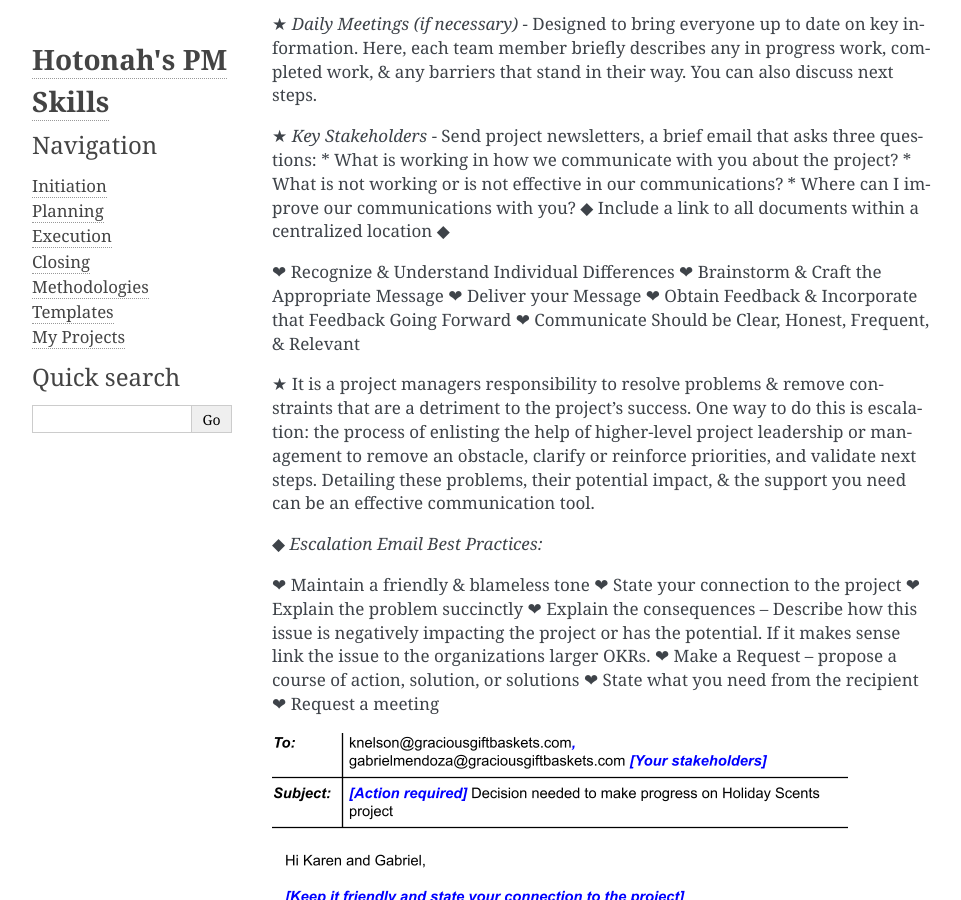
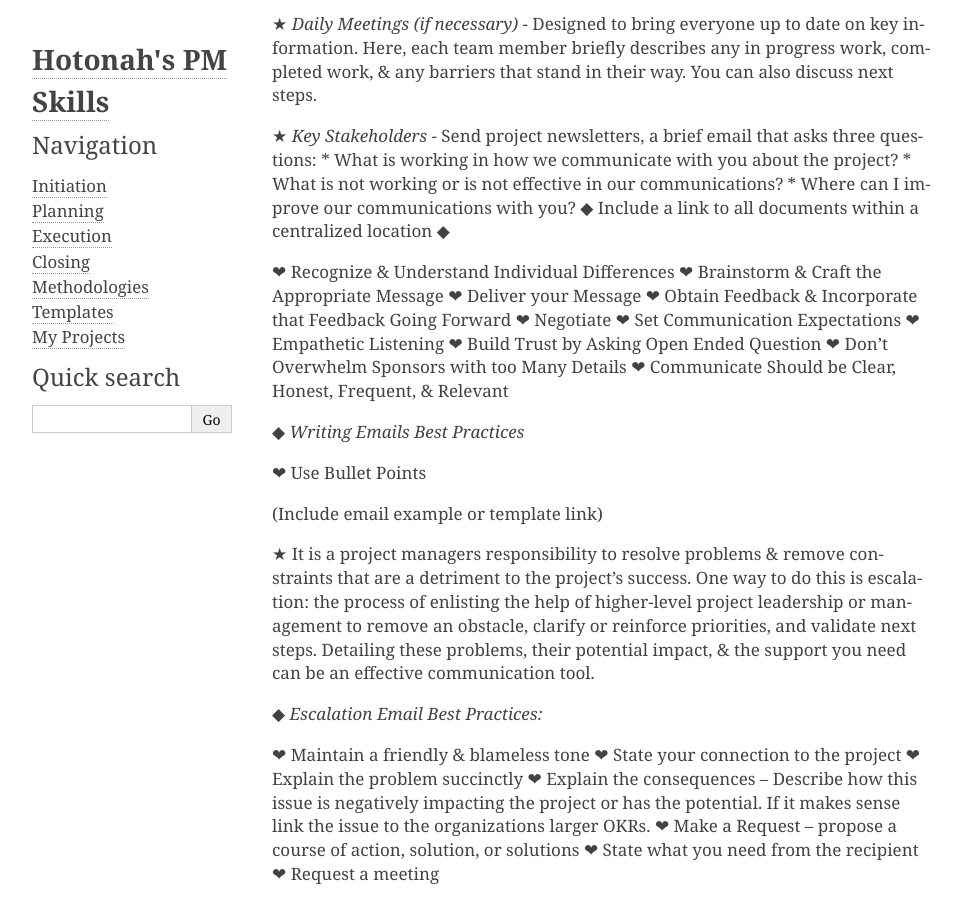
Before and after one commit to Hotonah/hotonah.github.io, a Sphinx documentation site: the page built from source/planning.txt, in a window 1280 px wide and 900 px high, scrolled down 6526 px. Shown: the whole window, without its empty margins (148-1109 px from the left). Built offline with Sphinx 7.4.7, drawn with Linux system fonts in a browser that asks for light colours; some of the changed text lies outside the part shown.

Commit message:
Update planning.txt

```diff
--- a/source/planning.txt
+++ b/source/planning.txt
@@ -211,7 +211,18 @@
 ❤ Brainstorm & Craft the Appropriate Message
 ❤ Deliver your Message
 ❤ Obtain Feedback & Incorporate that Feedback Going Forward
+❤ Negotiate
+❤ Set Communication Expectations
+❤ Empathetic Listening
+❤ Build Trust by Asking Open Ended Question
+❤ Don’t Overwhelm Sponsors with too Many Details
 ❤ Communicate Should be Clear, Honest, Frequent, & Relevant
+
+◆ `Writing Emails Best Practices`
+
+❤ Use Bullet Points
+
+(Include email example or template link)
 
 ★ It is a project managers responsibility to resolve problems & remove constraints that are a detriment to the project’s success. One way to do this is escalation: the process of enlisting the help of higher-level project leadership or management to remove an obstacle, clarify or reinforce priorities, and validate next steps. Detailing these problems, their potential impact, & the support you need can be an effective communication tool.
 
```
Also changed, not shown: other parts of source/planning.txt (+1 -6 lines).
